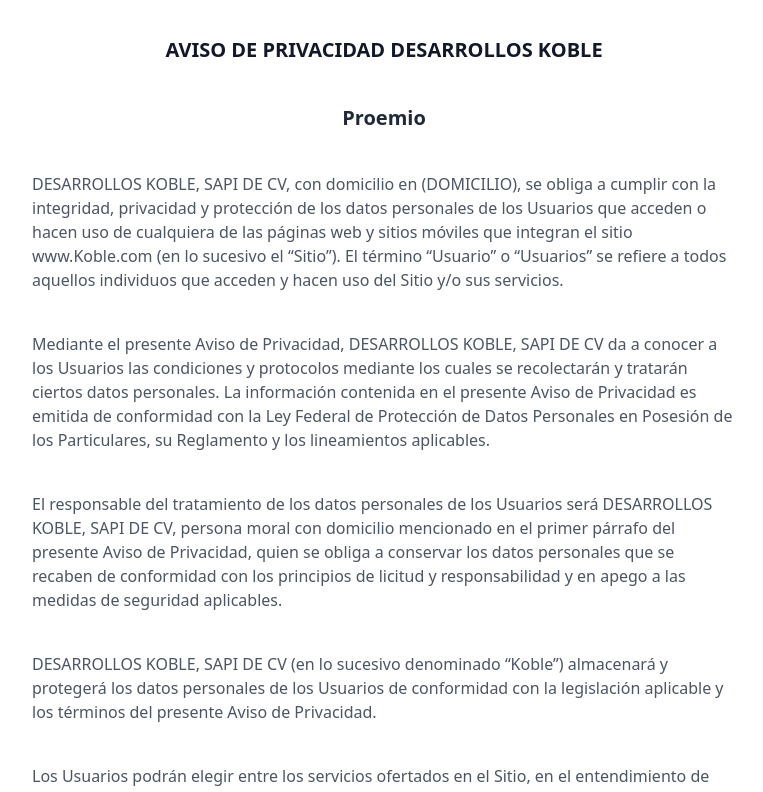
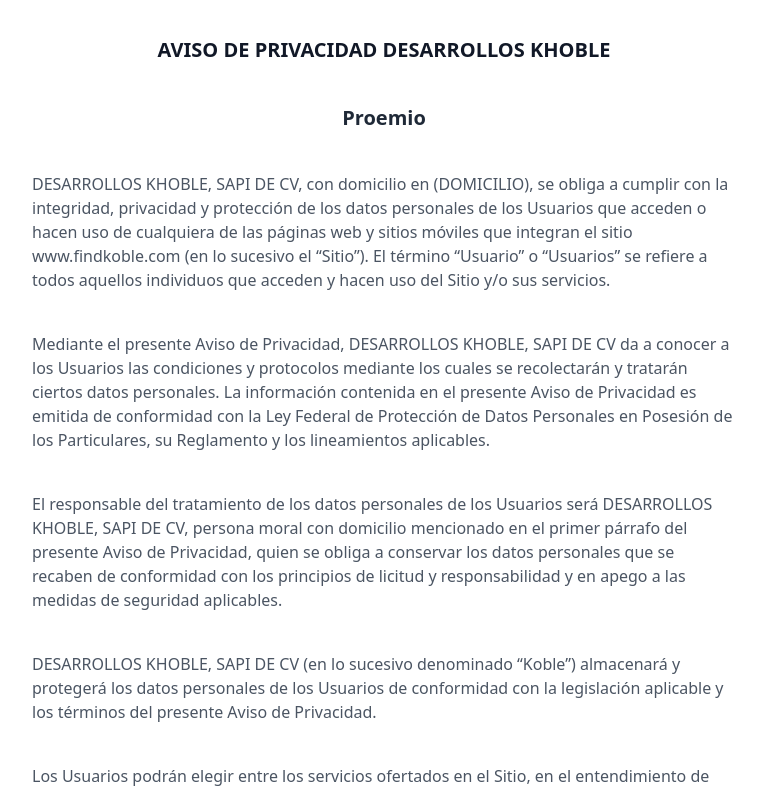
Before and after one commit to SaulGallegos/khoblelandingv1, a Next.js app: page /TermsAndConditions in a window 1280 px wide. Shown: the top 792 px of the page, without its empty margins (256-1019 px from the left). Built offline with nearby package versions, Linux system fonts and the light colour scheme.

Commit message:
info technicalities

```diff
--- a/src/pages/TermsAndConditions.tsx
+++ b/src/pages/TermsAndConditions.tsx
@@ -2,20 +2,20 @@
   return (
     <div className="py-4 px-6 md:px-32 lg:px-72 p-parent">
       <p className='text-xl text-gray-900 font-semibold text-center'>
-        AVISO DE PRIVACIDAD DESARROLLOS KOBLE
+        AVISO DE PRIVACIDAD DESARROLLOS KHOBLE
       </p>
       <p className='text-xl text-gray-800 font-semibold text-center'>Proemio</p>
       <p className='text-x text-gray-600 '>
-        DESARROLLOS KOBLE, SAPI DE CV, con domicilio en (DOMICILIO), se obliga
+        DESARROLLOS KHOBLE, SAPI DE CV, con domicilio en (DOMICILIO), se obliga
         a cumplir con la integridad, privacidad y protección de los datos
         personales de los Usuarios que acceden o hacen uso de cualquiera de las
-        páginas web y sitios móviles que integran el sitio www.Koble.com (en lo
+        páginas web y sitios móviles que integran el sitio www.findkoble.com (en lo
         sucesivo el “Sitio”). El término “Usuario” o “Usuarios” se refiere a
         todos aquellos individuos que acceden y hacen uso del Sitio y/o sus
         servicios.
       </p>
       <p className='text-x text-gray-600 '>
-        Mediante el presente Aviso de Privacidad, DESARROLLOS KOBLE, SAPI DE CV
+        Mediante el presente Aviso de Privacidad, DESARROLLOS KHOBLE, SAPI DE CV
         da a conocer a los Usuarios las condiciones y protocolos mediante los
         cuales se recolectarán y tratarán ciertos datos personales. La
         información contenida en el presente Aviso de Privacidad es emitida de
@@ -25,14 +25,14 @@
       </p>
       <p className='text-x text-gray-600 '>
         El responsable del tratamiento de los datos personales de los Usuarios
-        será DESARROLLOS KOBLE, SAPI DE CV, persona moral con domicilio
+        será DESARROLLOS KHOBLE, SAPI DE CV, persona moral con domicilio
         mencionado en el primer párrafo del presente Aviso de Privacidad, quien
         se obliga a conservar los datos personales que se recaben de conformidad
         con los principios de licitud y responsabilidad y en apego a las medidas
         de seguridad aplicables.
       </p>
       <p className='text-x text-gray-600 '>
-        DESARROLLOS KOBLE, SAPI DE CV (en lo sucesivo denominado “Koble”)
+        DESARROLLOS KHOBLE, SAPI DE CV (en lo sucesivo denominado “Koble”)
         almacenará y protegerá los datos personales de los Usuarios de
         conformidad con la legislación aplicable y los términos del presente
         Aviso de Privacidad.
```
